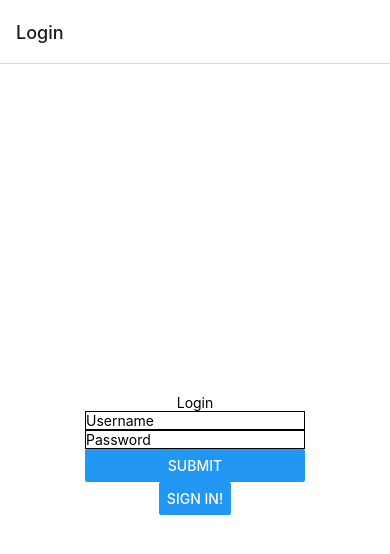
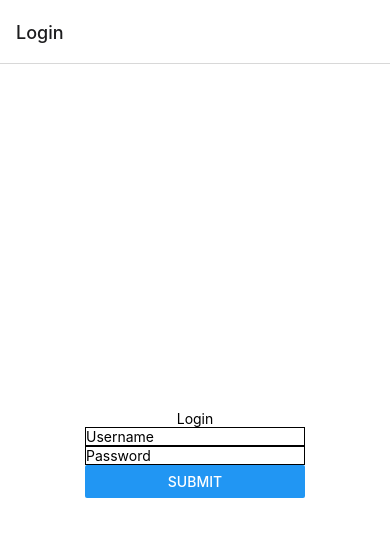
Before and after one commit to ramizwd/wbma-frontend, a React Native app: screen /Login in a window 390 px wide. Shown: the top 554 px of the page. Built offline with nearby package versions, Linux system fonts and the light colour scheme.

Commit message:
form validation

```diff
--- a/components/LoginForm.js
+++ b/components/LoginForm.js
@@ -71,6 +71,7 @@ const LoginForm = () => {
         name="password"
       />
       {errors.password && <Text>This is required.</Text>}
+
       <Button title="Submit" onPress={handleSubmit(onSubmit)} />
     </View>
   );
--- a/view/Login.js
+++ b/view/Login.js
@@ -1,14 +1,13 @@
 import React, {useContext, useEffect} from 'react';
-import {StyleSheet, View, Text, Button} from 'react-native';
+import {StyleSheet, View, Text} from 'react-native';
 import PropTypes from 'prop-types';
 import {MainContext} from '../context/MainContext';
 import AsyncStorage from '@react-native-async-storage/async-storage';
-import {useLogin, useUser} from '../hooks/ApiHooks';
+import {useUser} from '../hooks/ApiHooks';
 import LoginForm from '../components/LoginForm';
 
 const Login = ({navigation}) => {
   const {setIsLoggedIn} = useContext(MainContext);
-  const {postLogin} = useLogin();
   const {getUserByToken} = useUser();
 
   const checkToken = async () => {
@@ -30,22 +29,10 @@ const Login = ({navigation}) => {
     checkToken();
   }, []);
 
-  const logIn = async () => {
-    // hard code your username and password:
-    const data = {username: 'ramizw', password: 'QWEqwe123'};
-    try {
-      const userData = await postLogin(data);
-      await AsyncStorage.setItem('userToken', userData.token);
-      setIsLoggedIn(true);
-    } catch (err) {
-      console.error(err);
-    }
-  };
   return (
     <View style={styles.container}>
       <Text>Login</Text>
       <LoginForm />
-      <Button title="Sign in!" onPress={logIn} />
     </View>
   );
 };
```
